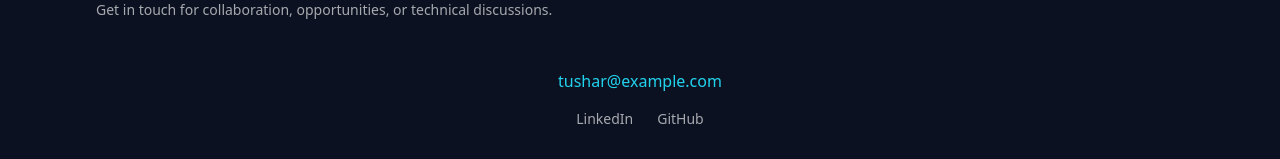
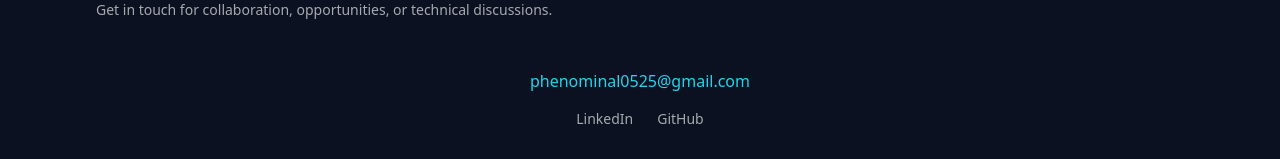
Before and after one commit to TusharGarg07/Tushar-portfolio, a React (Vite) app: page / in a window 1280 px wide. Shown: the part 5276-5435 px from the top of the page. Built offline with nearby package versions, Linux system fonts and the light colour scheme.

Commit message:
Updated contact links and email

```diff
--- a/src/components/sections/Contact.jsx
+++ b/src/components/sections/Contact.jsx
@@ -15,15 +15,15 @@ export default function Contact() {
         <div className="mt-12 text-center">
           <div className="space-y-4">
             <a
-              href="mailto:tushar@example.com"
+              href="mailto:phenominal0525@gmail.com?subject=Portfolio%20Inquiry"
               className="text-base font-medium text-accent hover:text-accent/80 transition-colors"
             >
-              tushar@example.com
+              phenominal0525@gmail.com
             </a>
 
             <div className="flex justify-center gap-6">
               <a
-                href="https://linkedin.com/in/tushargarg"
+                href="https://www.linkedin.com/in/tushargarg25"
                 target="_blank"
                 rel="noopener noreferrer"
                 className="text-sm text-muted hover:text-foreground transition-colors"
@@ -31,7 +31,7 @@ export default function Contact() {
                 LinkedIn
               </a>
               <a
-                href="https://github.com/tushargarg"
+                href="https://github.com/TusharGarg07"
                 target="_blank"
                 rel="noopener noreferrer"
                 className="text-sm text-muted hover:text-foreground transition-colors"
```
